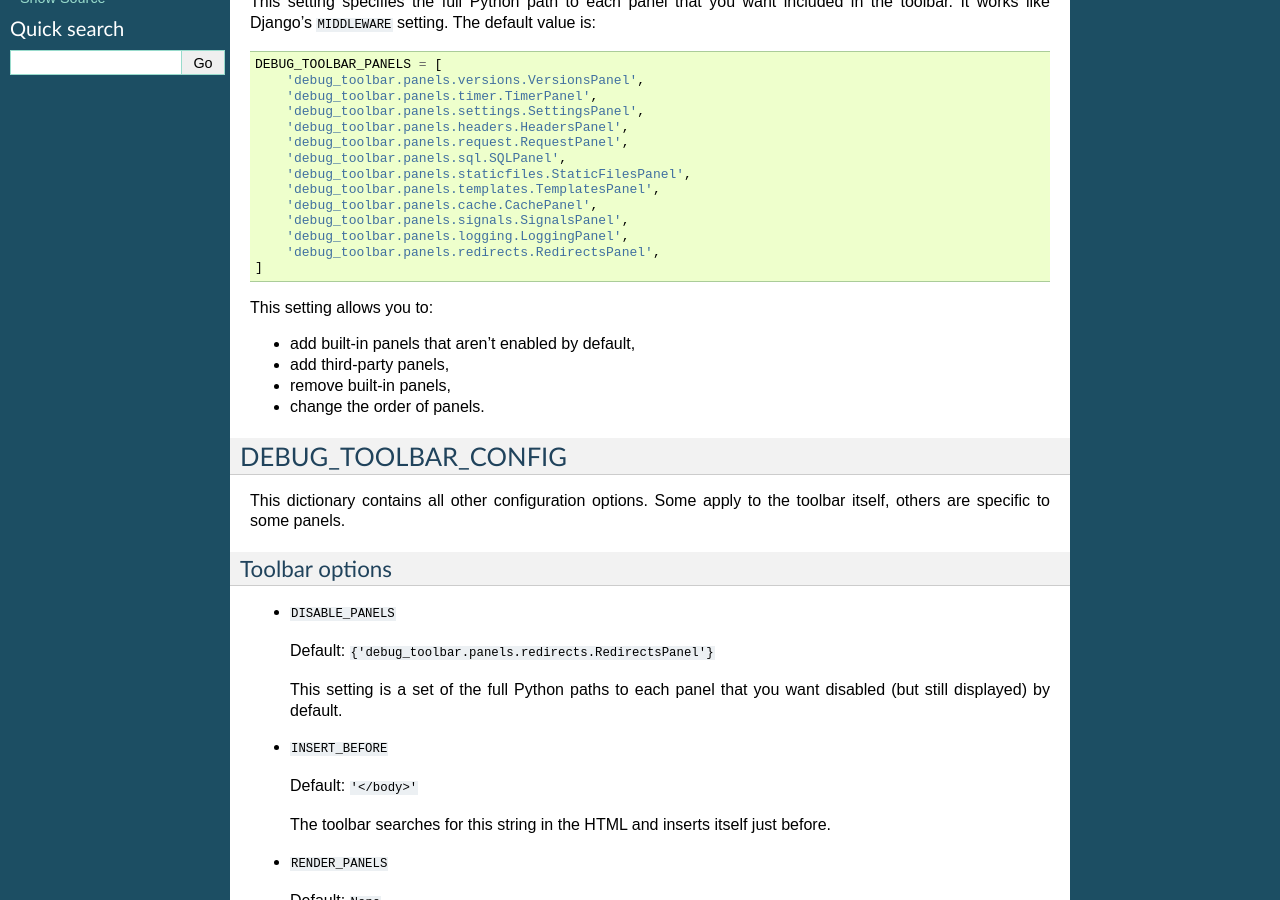
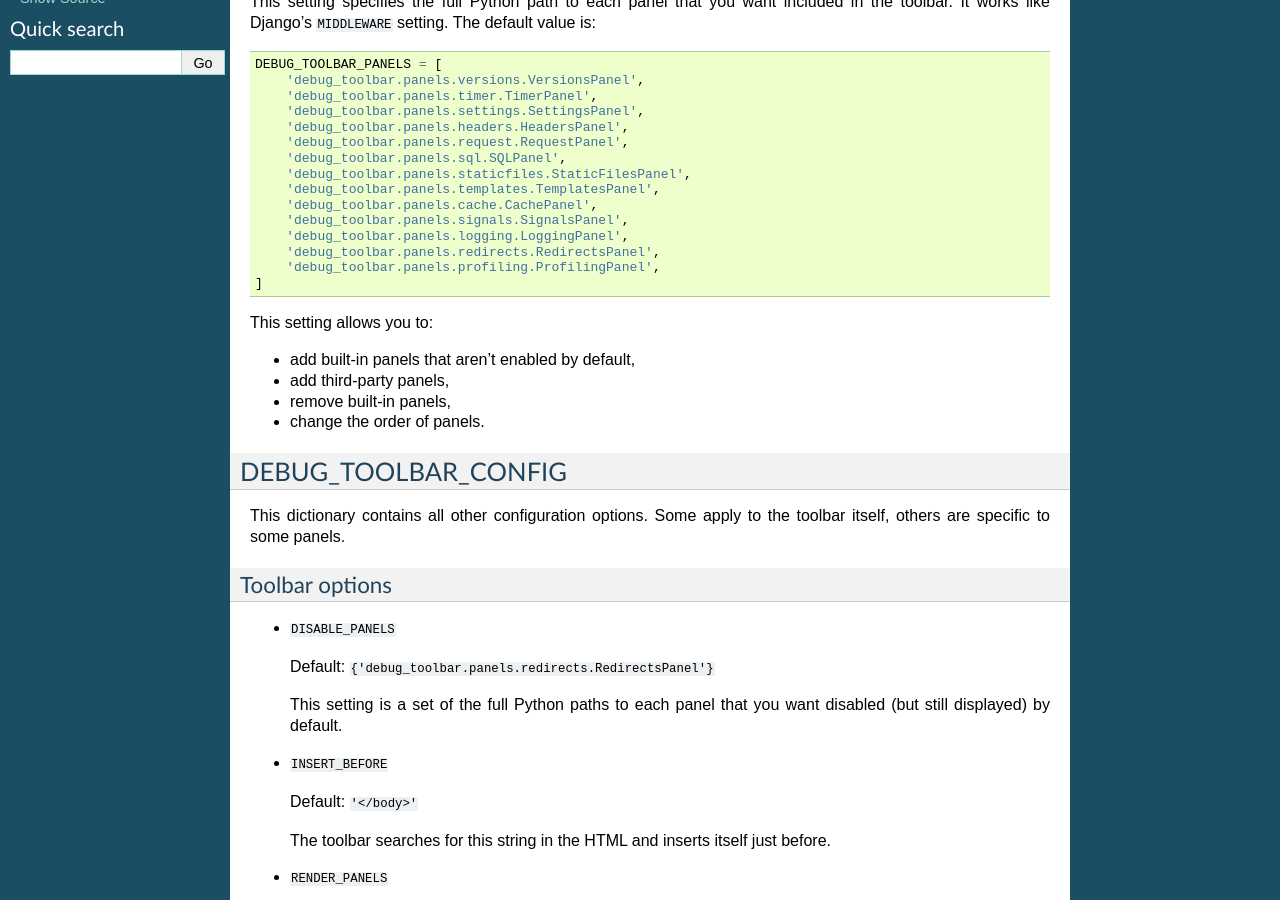
Before and after one commit to jazzband/django-debug-toolbar, a Sphinx documentation site: the page built from docs/configuration.rst, in a window 1280 px wide and 900 px high, scrolled down 346 px. Built offline with Sphinx 7.4.7, drawn with Linux system fonts in a browser that asks for light colours.

Commit message:
Update default panels in docs
Profiling panel is enabled by default since
c74b6319116e39b9923ae1798aadbf2af90b786c.

```diff
--- a/docs/configuration.rst
+++ b/docs/configuration.rst
@@ -32,6 +32,7 @@
         'debug_toolbar.panels.signals.SignalsPanel',
         'debug_toolbar.panels.logging.LoggingPanel',
         'debug_toolbar.panels.redirects.RedirectsPanel',
+        'debug_toolbar.panels.profiling.ProfilingPanel',
     ]
 
 This setting allows you to:
```
